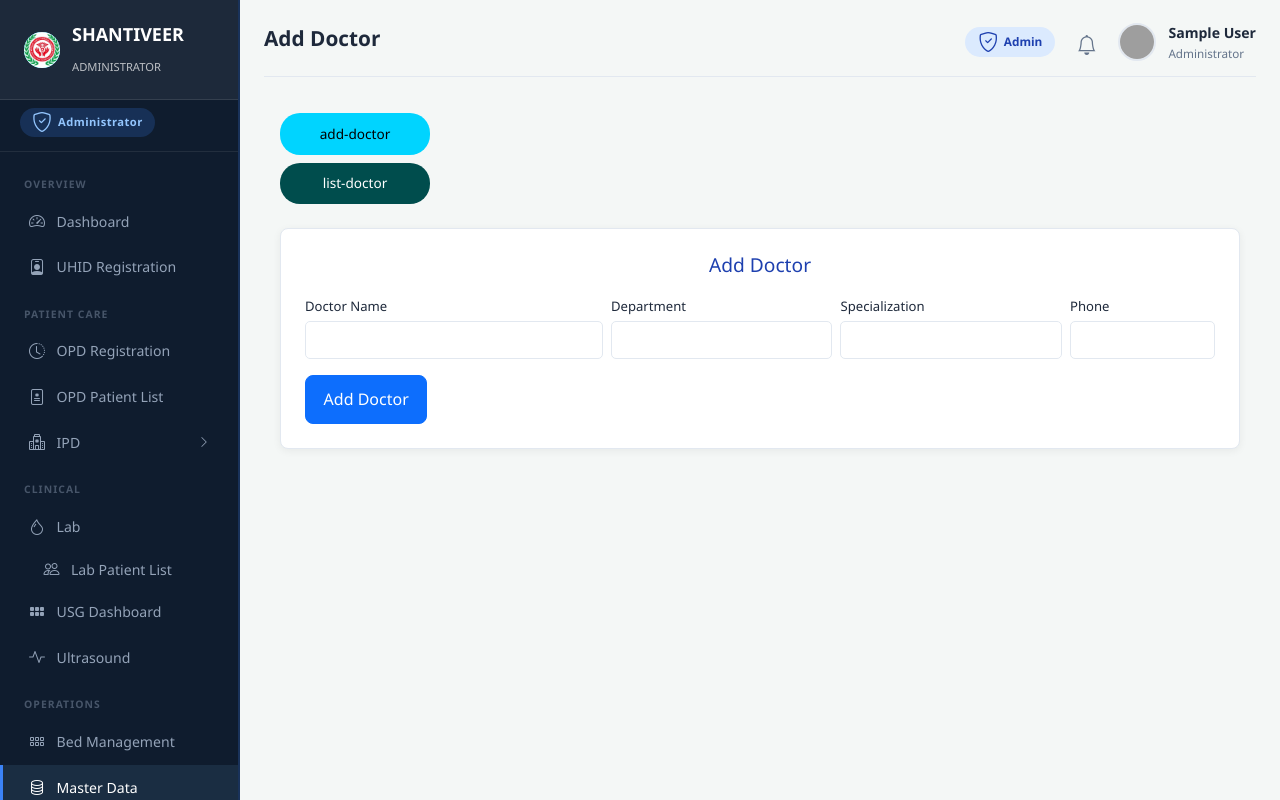
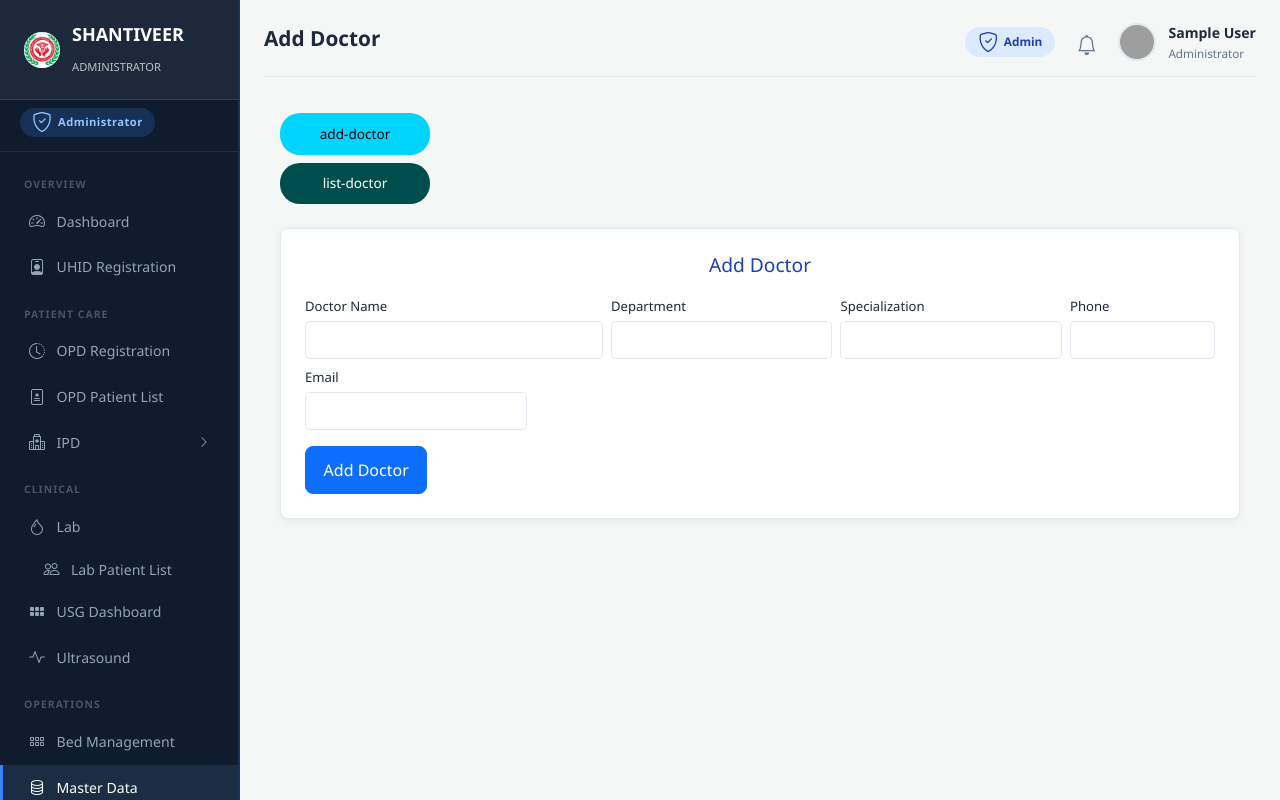
Before and after one commit to kaifrana01/Shantiveer-Hospital-V1, a Django app: page /master/doctors/add/ in a window 1280 px wide. Run offline with Django 5.2, Linux system fonts and the light colour scheme; the visitor is signed in with stand-in values (Sample User, id 1); data that the repository does not hold is empty; parts of the project's set-up code (start-up, migrations or seed data) failed here and were passed over; grey boxes are pictures that could not be loaded.

Commit message:
Fix Doctor add

```diff
--- a/masterdata/models.py
+++ b/masterdata/models.py
@@ -7,6 +7,7 @@ class Doctor(models.Model):
     department = models.CharField(max_length=150, blank=True)
     specialization = models.CharField(max_length=150, blank=True)
     phone = models.CharField(max_length=15, blank=True)
+    email = models.EmailField(max_length=254, blank=True, default='')
     address = models.CharField(max_length=300, blank=True, default='')
     is_active = models.BooleanField(default=True)
 
--- a/masterdata/views.py
+++ b/masterdata/views.py
@@ -34,6 +34,7 @@ def doctors(request):
             department=request.POST.get('department', ''),
             specialization=request.POST.get('specialization', ''),
             phone=request.POST.get('phone', ''),
+            email=request.POST.get('email', ''),
             address=request.POST.get('address', ''),
         )
         messages.success(request, 'Doctor added.')
@@ -56,6 +57,7 @@ def doctor_edit(request, pk):
         doctor.department = request.POST.get('department', doctor.department)
         doctor.specialization = request.POST.get('specialization', doctor.specialization)
         doctor.phone = request.POST.get('phone', doctor.phone)
+        doctor.email = request.POST.get('email', doctor.email)
         doctor.address = request.POST.get('address', doctor.address)
         doctor.save()
         messages.success(request, f'Doctor "{doctor.name}" updated.')
--- a/templates/masterdata/doctor_edit.html
+++ b/templates/masterdata/doctor_edit.html
@@ -36,6 +36,10 @@
             <label class="form-label fw-semibold">Phone</label>
             <input type="text" name="phone" class="form-control" value="{{ doctor.phone }}">
           </div>
+          <div class="col-md-6">
+            <label class="form-label fw-semibold">Email</label>
+            <input type="email" name="email" class="form-control" value="{{ doctor.email }}">
+          </div>
           <div class="col-12 d-flex gap-2 mt-1">
             <button type="submit" class="btn btn-primary px-4"><i class="bi bi-save me-1"></i>Save</button>
             <a href="{% url 'masterdata:doctor_list' %}" class="btn btn-outline-secondary px-4">Cancel</a>
--- a/templates/masterdata/doctors.html
+++ b/templates/masterdata/doctors.html
@@ -15,6 +15,7 @@
                 <div class="col-md-3"><label class="small">Department</label><input name="department" class="form-control"></div>
                 <div class="col-md-3"><label class="small">Specialization</label><input name="specialization" class="form-control"></div>
                 <div class="col-md-2"><label class="small">Phone</label><input name="phone" class="form-control"></div>
+                <div class="col-md-3"><label class="small">Email</label><input type="email" name="email" class="form-control"></div>
             </div>
             <button type="submit" class="btn btn-primary mt-3">Add Doctor</button>
         </form>
```
Also changed, not shown: masterdata/migrations/0005_add_doctor_email.py (added), 1 other file.
